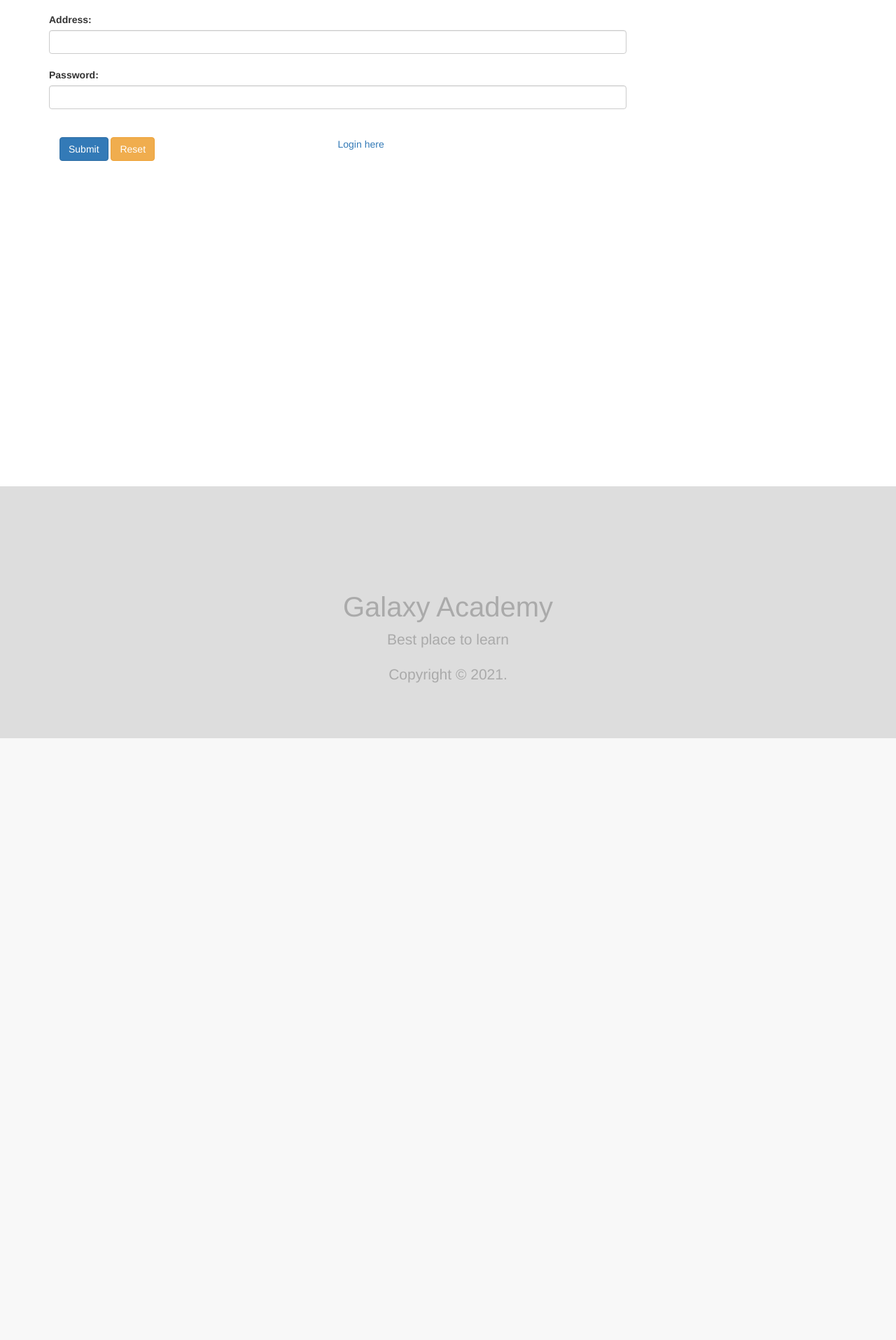
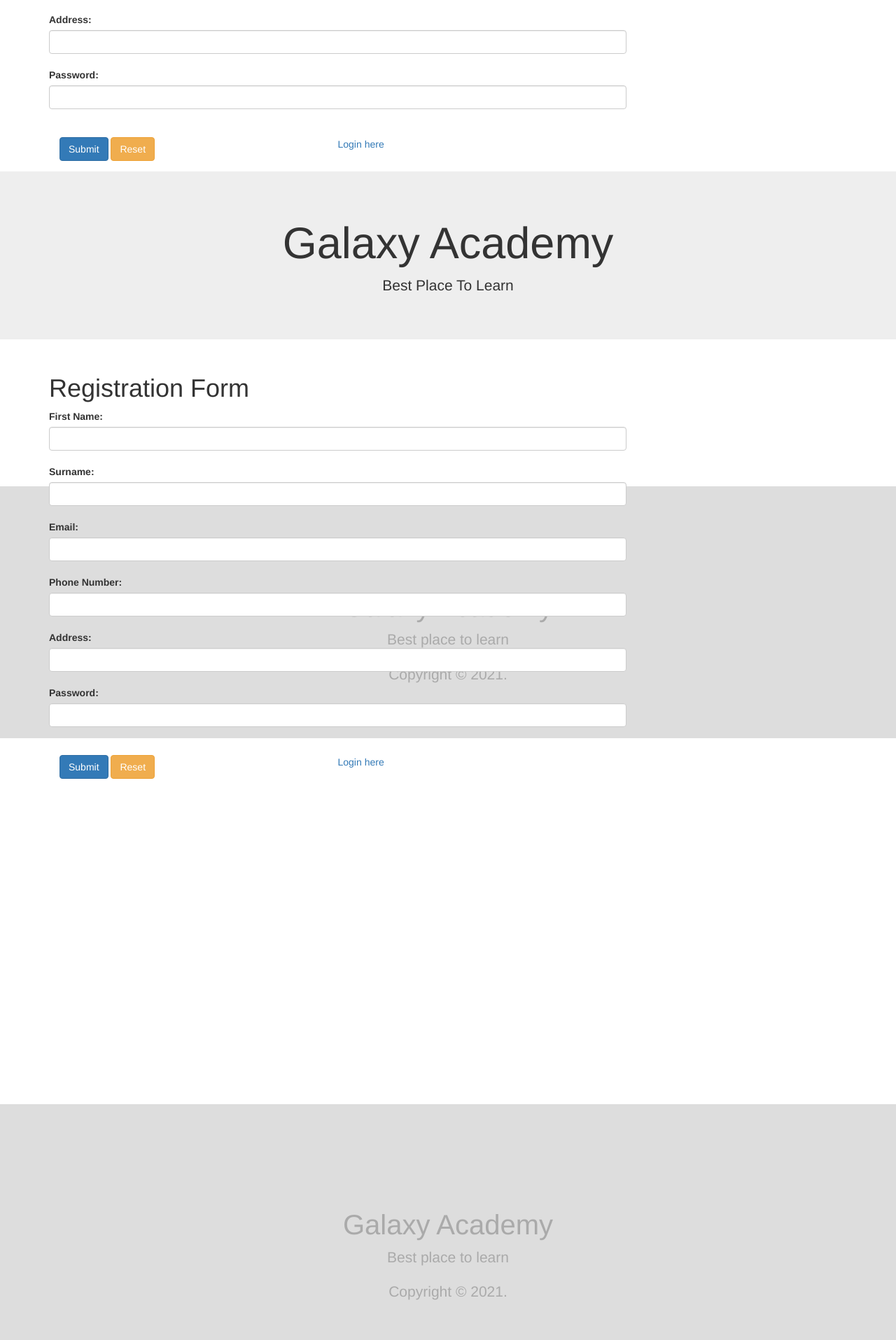
Before and after one commit to darklord09/CSC-506-GROUP-PROJECT, a PHP site: page /regitration_page.php in a window 1280 px wide. Shown: the part 687-2602 px from the top of the page at 70% size. Before the commit the page ends 1742 px from the top, so only its background shows below. Run offline with PHP 8.4, Linux system fonts and the light colour scheme.

Commit message:
registration page

```diff
--- a/regitration_page.php
+++ b/regitration_page.php
@@ -1,4 +1,169 @@
 <?php
+  // new work
+  //collecting user information
+  include("includes/connection.php");
+  if (isset($_POST['submit'])) {
+    $first_name = $_POST['first_name'];
+    $sur_name = $_POST['sur_name'];
+    $email = $_POST['email'];
+    $address = $_POST['address'];
+    $phone_number = $_POST['phone_number'];
+    $password = sha1($_POST['password']);
+
+    //inserting into database
+    $insert = $dbconnect->query("INSERT INTO users (firstName, surName, email, phoneNumber, address, password) VALUES('$first_name', '$sur_name', '$email', '$address', '$phone_number', '$password')") or die($dbconnect->error);
+
+    if ($insert = $dbconnect->affected_rows =="1"){
+      echo '<script>alert("Registration Succesful")</script>';
+    }else{
+      echo '<script>alert("Registration Fail")</script>';
+    }
+
+
+  }
+?>
+<!DOCTYPE html>
+<html lang="en">
+  <head>
+    <meta charset="utf-8">
+    <meta http-equiv="X-UA-Compatible" content="IE=edge">
+    <meta name="viewport" content="width=device-width, initial-scale=1">
+    <!-- The above 3 meta tags *must* come first in the head; any other head content must come *after* these tags -->
+    <title>Registration Page</title>
+
+    <!-- Bootstrap -->
+    <link href="css/bootstrap.min.css" rel="stylesheet">
+    <link rel="stylesheet" type="text/css" href="css/font-awesome.css" />
+    <!-- HTML5 shim and Respond.js for IE8 support of HTML5 elements and media queries -->
+    <!-- WARNING: Respond.js doesn't work if you view the page via file:// -->
+    <!--[if lt IE 9]>
+      <script src="https://oss.maxcdn.com/html5shiv/3.7.3/html5shiv.min.js"></script>
+      <script src="https://oss.maxcdn.com/respond/1.4.2/respond.min.js"></script>
+    <![endif]-->
+    <style type="text/css">
+      body {
+        padding-top: 50px;
+      }
+      .starter-template {
+        padding: 40px 15px;
+        text-align: center;
+      }
+      #nav_wrapper {
+        background: #fff;
+        color: #aaa;
+        -webkit-box-shadow: #ddd 0px 4px 4px;
+      }
+
+    #dropdown1 {
+      margin: 8px;
+    }
+
+    .margintop {
+      margin-top:50px;
+    }
+
+    .center{
+      text-align:center;
+    }
+    .title {
+      margin-top:100px;
+      font-size:40px;
+    }
+
+    #footer {
+      background: #ddd;
+      height:45%;
+      width:100%;
+      color: #aaa;
+      padding-top: 50px;
+      margin-top:450px;
+      position: absolute;
+      text-align:center;
+    }
+    </style>
+
+  </head>
+  <body>
+    <div class="navbar navbar-default navbar-fixed-top">
+    <div class="container">
+      <div class="navbar-header">
+        <button class="navbar-toggle" data-toggle="collapse" data-target=".navbar-collapse">
+          <span class="icon-bar"></span>
+          <span class="icon-bar"></span>
+          <span class="icon-bar"></span>
+        </button>
+        <a class="navbar-brand" id="navManu">Galaxy Academy</a>
+      </div>
+
+      <div class="collapse navbar-collapse">
+        <ul class="nav navbar-nav" id="navManu">
+          <li class="active"><a href="#home">Registration Page</a></li>
+        </ul>
+      </div>
+    </div>
+  </div>
+    <div class="jumbotron">
+      <div class="container text-center">
+        <h1>Galaxy Academy </h1>
+            <p class="lead">Best Place To Learn</p>
+      </div>
+    </div><!--End Jumotron -->
+
+
+    <!--Registration form-->
+  <div class="container">
+    <h1>Registration Form</h1>
+    <div class="row col-md-9">
+      <form action="regitration_page.php" method="post">
+        <label>First Name:</label>
+        <input type="text" name="first_name" class="form-control"><br>
+
+        <label>Surname:</label>
+        <input type="text" name="sur_name" class="form-control"><br>
+
+        <label>Email:</label>
+        <input type="email" name="email" class="form-control"><br>
+
+        <label>Phone Number:</label>
+        <input type="text" name="phone_number" class="form-control"><br>
+
+        <label>Address:</label>
+        <input type="text" name="address" class="form-control"><br>
+
+        <label>Password:</label>
+        <input type="password" name="password" class="form-control"><br><br>
+
+        <div class="form-row">
+          <div class="form-group col-md-6">
+            <button type="submit" class="btn btn-primary" name="submit">Submit</button>
+            <button type="reset" class="btn btn-warning" name="reset">Reset</button>
+          </div>
+        </div>
+
+        <p><a href="login.php">Login here</a></p>
+
+      </form>
+
+    </div>
+  </div>
+
+  <section>
+      <div class="container" id="footer">
+        <div class="row">
+          <h1 class="title" >Galaxy Academy</h1>
+          <p class="lead">Best place to learn</p>
+          <p class="lead">Copyright &copy; 2021.</p>
+        </div>
+      </div>
+  </section>
+
+    <!-- jQuery (necessary for Bootstrap's JavaScript plugins) -->
+    <script src="https://ajax.googleapis.com/ajax/libs/jquery/1.12.4/jquery.min.js"></script>
+    <!-- Include all compiled plugins (below), or include individual files as needed -->
+    <script src="js/jquery.js"></script>
+    <script src="js/bootstrap.min.js"></script>
+  </body>
+</html><?php
 
   //collecting user information
   include("includes/connection.php");
```
